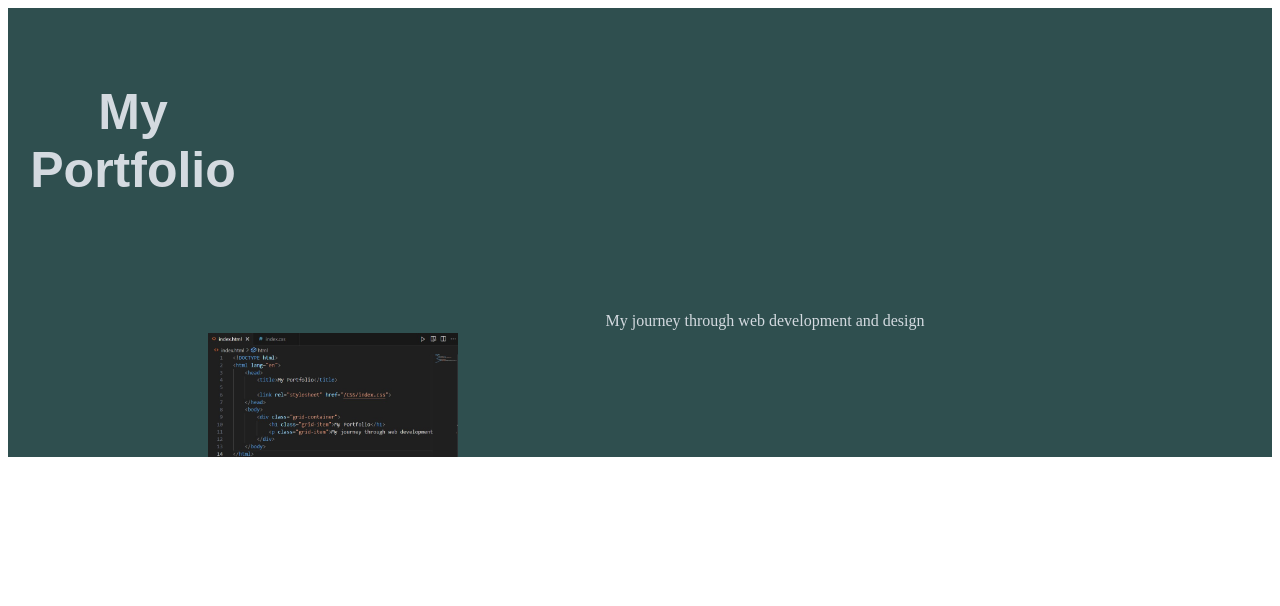
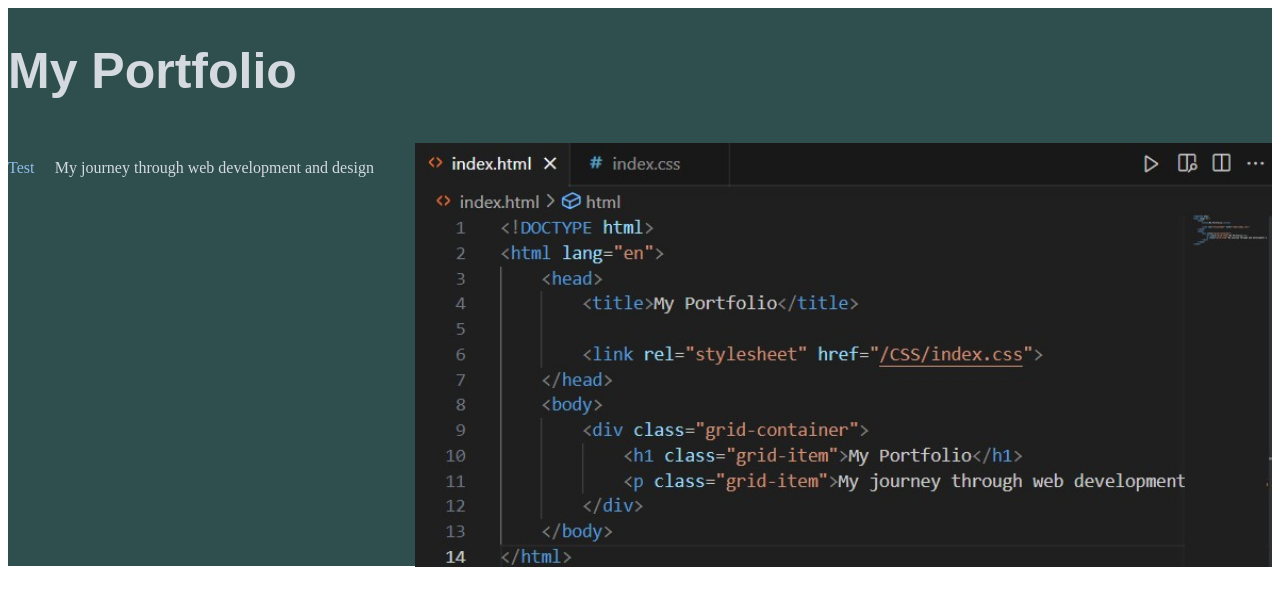
Before and after one commit to mrgeoffroy84/Portfolio, a plain HTML site: page index.html in a window 1280 px wide. Drawn offline with Linux system fonts and the light colour scheme.

Commit message:
Grid area updates

```diff
--- a/CSS/index.css
+++ b/CSS/index.css
@@ -6,17 +6,32 @@ h1 {
 
 .grid-container {
     display: grid;
-    grid-template: 250px 1fr / 250px 1fr;
+    grid-template-areas: 'header header header header header header'
+    'menu main main main right right'
+    'menu footer footer footer footer footer';
+    grid-gap: 10px;
     background-color: darkslategray;
 }
 
-.grid-item {
+.item1 {
+    grid-area: header;
     color:rgb(212, 218, 224);
-    margin-top: 30%;
     text-align: center;
 }
 
-.grid-item2 {
-    width: 250px;
-    margin-left: 200px;
+.item2 {
+    grid-area: menu;
+    color:rgb(144, 189, 234);
 }
+
+.item3 {
+    grid-area: main;
+    color:rgb(212, 218, 224);
+}
+
+.item4 {
+    grid-area: right;
+    width: 100%;
+    height: 100%;
+    object-fit: cover;
+}
--- a/index.html
+++ b/index.html
@@ -7,9 +7,12 @@
     </head>
     <body>
         <div class="grid-container">
-            <h1 class="grid-item">My Portfolio</h1>
-            <p class="grid-item">My journey through web development and design</p>
-            <img src="/images/code.jpg" class="grid-item grid-item2">
+            <h1 class="item1">My Portfolio</h1>
+            <div class="item2">
+                <p>Test</p>
+            </div>
+            <p class="item3">My journey through web development and design</p>
+            <img src="/images/code.jpg" class="item4">
         </div>
     </body>
 </html>
```
